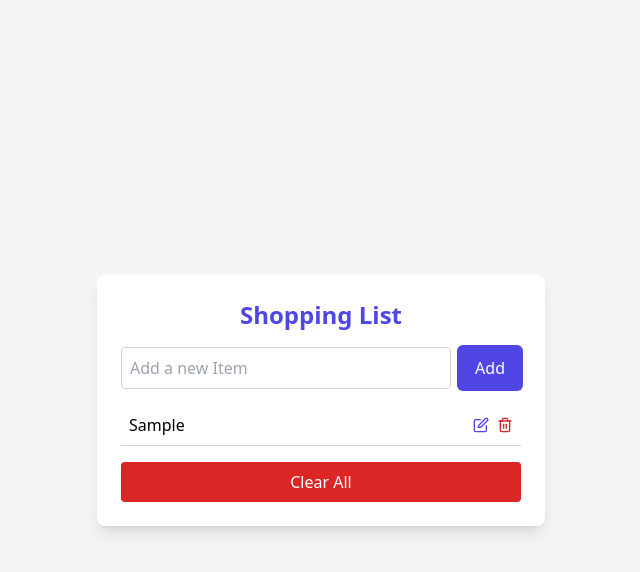
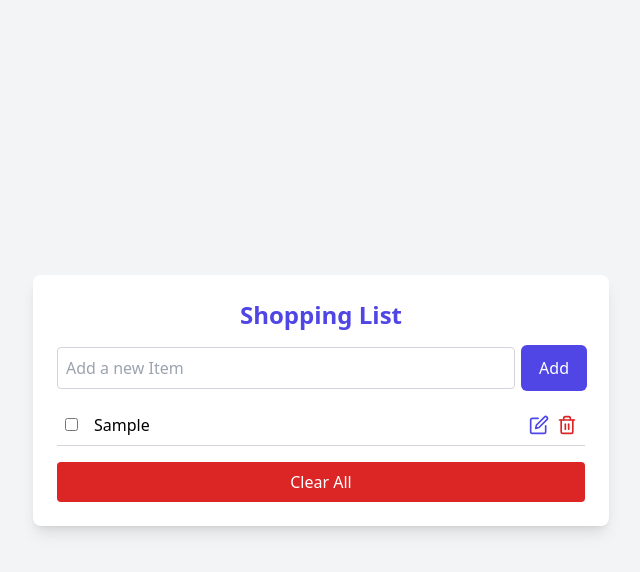
Before and after one commit to Makechi02/shopping-list, a React (Vite) app: page / in a window 1280 px wide. Both pictures are taken after typing "Sample" into the empty fields and a click on the button "Add". Shown: the top 572 px of the page, without its empty margins (319-959 px from the left). Built offline with nearby package versions, Linux system fonts and the light colour scheme.

Commit message:
Add check and uncheck items

```diff
--- a/src/App.jsx
+++ b/src/App.jsx
@@ -2,7 +2,6 @@ import {AddItemForm, ItemsList} from "./components";
 import {useEffect, useState} from "react";
 
 function App() {
-
     const [items, setItems] = useState([]);
 
     const addItem = (newItem) => {
@@ -28,8 +27,8 @@ function App() {
     }, [items]);
 
     return (
-        <main className={`flex justify-center items-center h-screen`}>
-            <div className={`container bg-white p-6 rounded-lg shadow-lg max-w-md w-full`}>
+        <main className={`flex justify-center items-center h-[100svh] p-2`}>
+            <div className={`container bg-white p-4 sm:p-6 rounded-lg shadow-lg max-w-xl w-full`}>
                 <h1 className={`text-2xl font-semibold text-center text-indigo-600 mb-4`}>Shopping List</h1>
                 <AddItemForm addItem={addItem} />
                 <ItemsList items={items} editItem={editItem} removeItem={removeItem} clearAllItems={clearAllItems} />
--- a/src/components/AddItemForm.jsx
+++ b/src/components/AddItemForm.jsx
@@ -8,7 +8,7 @@ const AddItemForm = ({addItem}) => {
         e.preventDefault();
 
         if (inputValue.trim() !== '') {
-            addItem(inputValue.trim());
+            addItem({name: inputValue.trim(), checked: false});
             setInputValue("");
         }
     }
--- a/src/components/Item.jsx
+++ b/src/components/Item.jsx
@@ -5,15 +5,20 @@ import {Tooltip} from "react-tooltip";
 const Item = ({item, index, editItem, removeItem}) => {
 
     const [isEditing, setIsEditing] = useState(false);
-    const [editValue, setEditValue] = useState(item);
+    const [editValue, setEditValue] = useState(item.name);
     const inputRef = useRef(null);
 
     const handleEdit = () => {
         if (isEditing) {
-            editItem(index, editValue);
+            editItem(index, {name: editValue});
         }
 
         setIsEditing(prevState => !prevState);
+    }
+
+    const handleCheckItem = () => {
+        const checkedItem = {...item, checked: !item.checked};
+        editItem(index, checkedItem);
     }
 
     const handleKeyPress = (e) => {
@@ -29,7 +34,17 @@ const Item = ({item, index, editItem, removeItem}) => {
     }, [isEditing]);
 
     return (
-        <li className={`flex justify-between items-center p-2 border-b border-gray-300`}>
+        <li
+            onDoubleClick={handleCheckItem}
+            className={`flex justify-between items-center p-2 border-b border-gray-300 cursor-pointer`}
+        >
+            <input
+                type={`checkbox`}
+                className={`mr-4`}
+                checked={item.checked}
+                onChange={handleCheckItem}
+            />
+
             {isEditing ? (
                 <input
                     ref={inputRef}
@@ -39,13 +54,13 @@ const Item = ({item, index, editItem, removeItem}) => {
                     className={`flex-grow p-2 border border-gray-300 rounded focus:outline-none focus:ring-2 focus:ring-indigo-600 mr-2`}
                 />
             ) : (
-                <span className={`flex-grow`}>{item}</span>
+                <span className={`flex-grow ${item.checked && 'line-through text-gray-500'}`}>{item.name}</span>
             )}
 
             <span className={`flex space-x-2`}>
                 <button
                     onClick={handleEdit}
-                    className={`text-indigo-600`}
+                    className={`text-indigo-600 text-xl`}
                     data-tooltip-id={`icons-tooltip`}
                     data-tooltip-content={isEditing ? 'Save Changes' : 'Edit item'}
                 >
@@ -53,7 +68,7 @@ const Item = ({item, index, editItem, removeItem}) => {
                 </button>
                 <button
                     onClick={() => removeItem(index)}
-                    className={`text-red-600`}
+                    className={`text-red-600 text-xl`}
                     data-tooltip-id={`icons-tooltip`}
                     data-tooltip-content={`Delete item`}
                 >
```
